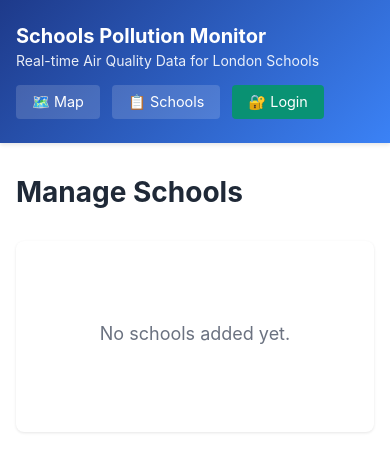
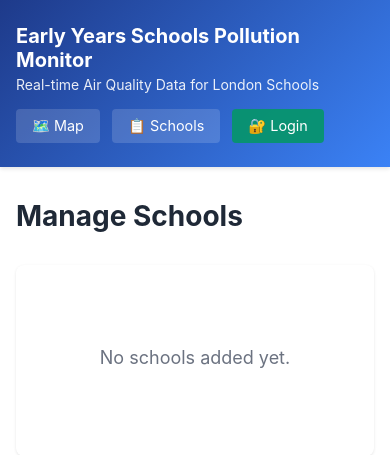
Before and after one commit to GavinKingcome/Schools_AirQuality_MSP3, a Django app: page /schools/ in a window 390 px wide. Shown: the top 455 px of the page. Run offline with Django 5.2, Linux system fonts and the light colour scheme; data that the repository does not hold is empty; parts of the project's set-up code (start-up, migrations or seed data) failed here and were passed over.

Commit message:
Fix wireframe image paths and update page titles
- Corrected wireframe paths from docs/wireframes/ to wireframes/
- Updated page title to 'Early Years Schools Pollution Monitor'
- Fixed template formatting in base.html and map.html
- Added desktop, mobile, and school-list wireframes

```diff
--- a/monitoring/templates/base.html
+++ b/monitoring/templates/base.html
@@ -18,7 +18,7 @@
         <!-- Left side - Branding -->
         <div style="flex: 1; min-width: 250px">
           <h1 style="margin: 0; font-size: clamp(1.25rem, 3vw, 1.75rem); font-weight: bold;">
-            Schools Pollution Monitor
+            Early Years Schools Pollution Monitor
           </h1>
           <p style="margin: 0.25rem 0 0 0; font-size: 0.875rem; opacity: 0.9">
             Real-time Air Quality Data for London Schools
--- a/monitoring/templates/map.html
+++ b/monitoring/templates/map.html
@@ -1,6 +1,6 @@
 {% extends 'base.html' %}
 
-{% block title %}Map View - Schools Pollution Monitor{% endblock %}
+{% block title %}Map View - Early Years Schools Pollution Monitor{% endblock %}
 
 {% block extra_css %}
 <style>
```
Also changed, not shown: README.md, wireframes/desktop.png (added), wireframes/mobile.png (added), wireframes/school-list.png (added).
